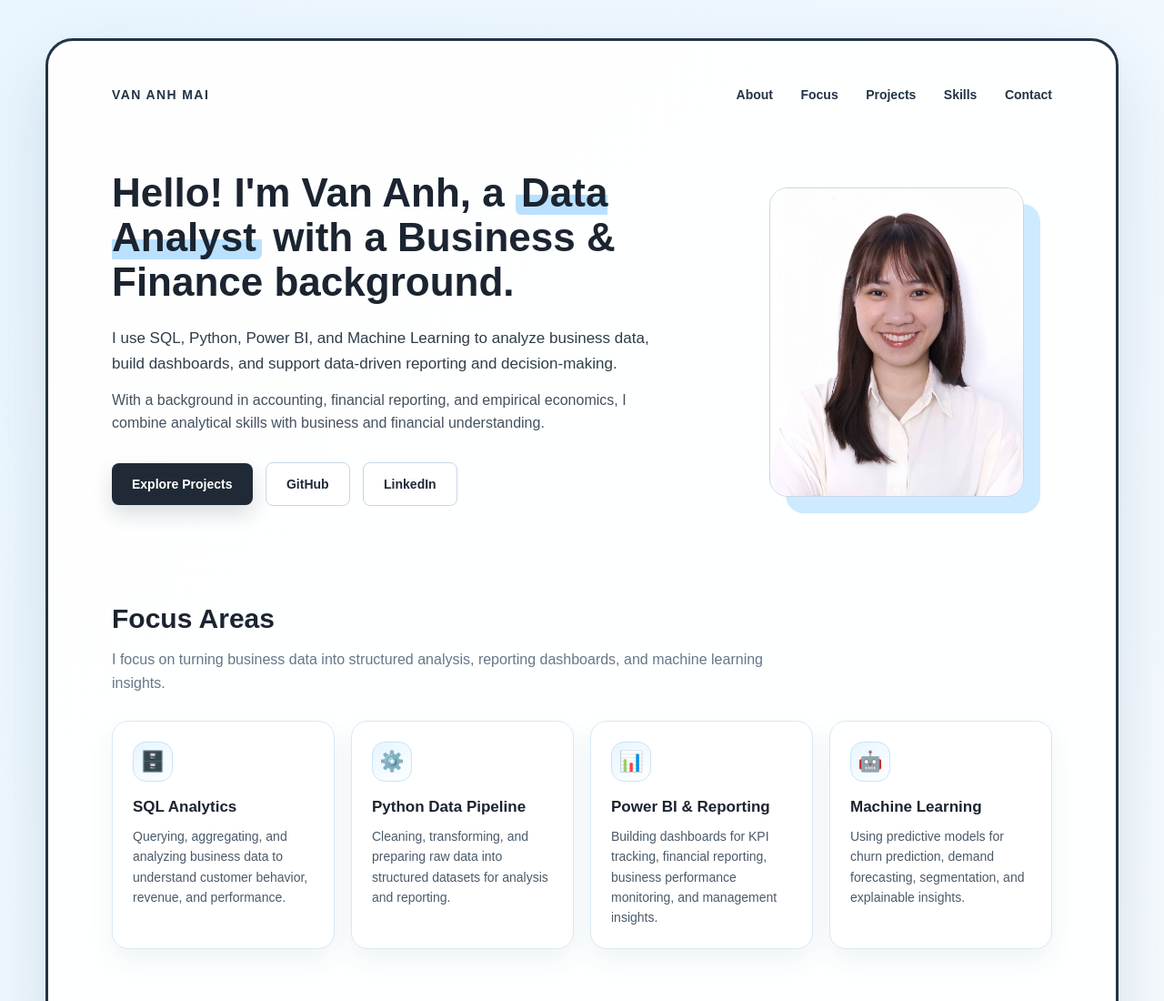
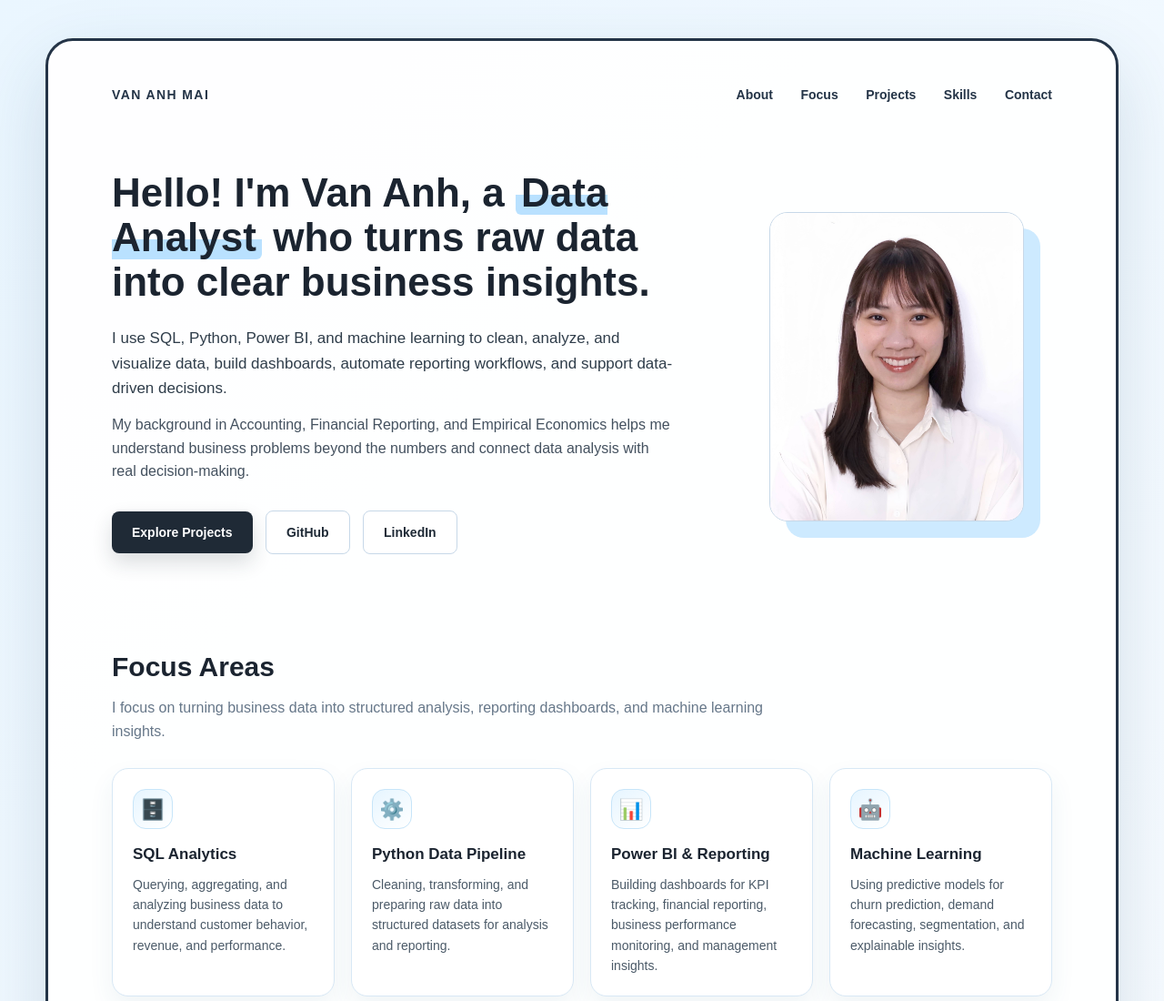
Before and after one commit to vananhmai-DA/vananhmai-DA.github.io, a plain HTML site: page index.html in a window 1280 px wide. Shown: the top 1100 px of the page at 91% size. Drawn offline with Linux system fonts and the light colour scheme.

Commit message:
Update portfolio content

```diff
--- a/index.html
+++ b/index.html
@@ -27,17 +27,19 @@
           <h1>
             Hello! I'm Van Anh, a
             <span>Data Analyst</span>
-            with a Business & Finance background.
+            who turns raw data into clear business insights.
           </h1>
 
           <p class="hero-summary">
-            I use SQL, Python, Power BI, and Machine Learning to analyze business data,
-            build dashboards, and support data-driven reporting and decision-making.
+            I use SQL, Python, Power BI, and machine learning to clean, analyze,
+            and visualize data, build dashboards, automate reporting workflows,
+            and support data-driven decisions.
           </p>
 
           <p>
-            With a background in accounting, financial reporting, and empirical economics,
-            I combine analytical skills with business and financial understanding.
+            My background in Accounting, Financial Reporting, and Empirical Economics
+            helps me understand business problems beyond the numbers and connect
+            data analysis with real decision-making.
           </p>
 
           <div class="hero-buttons">
```
